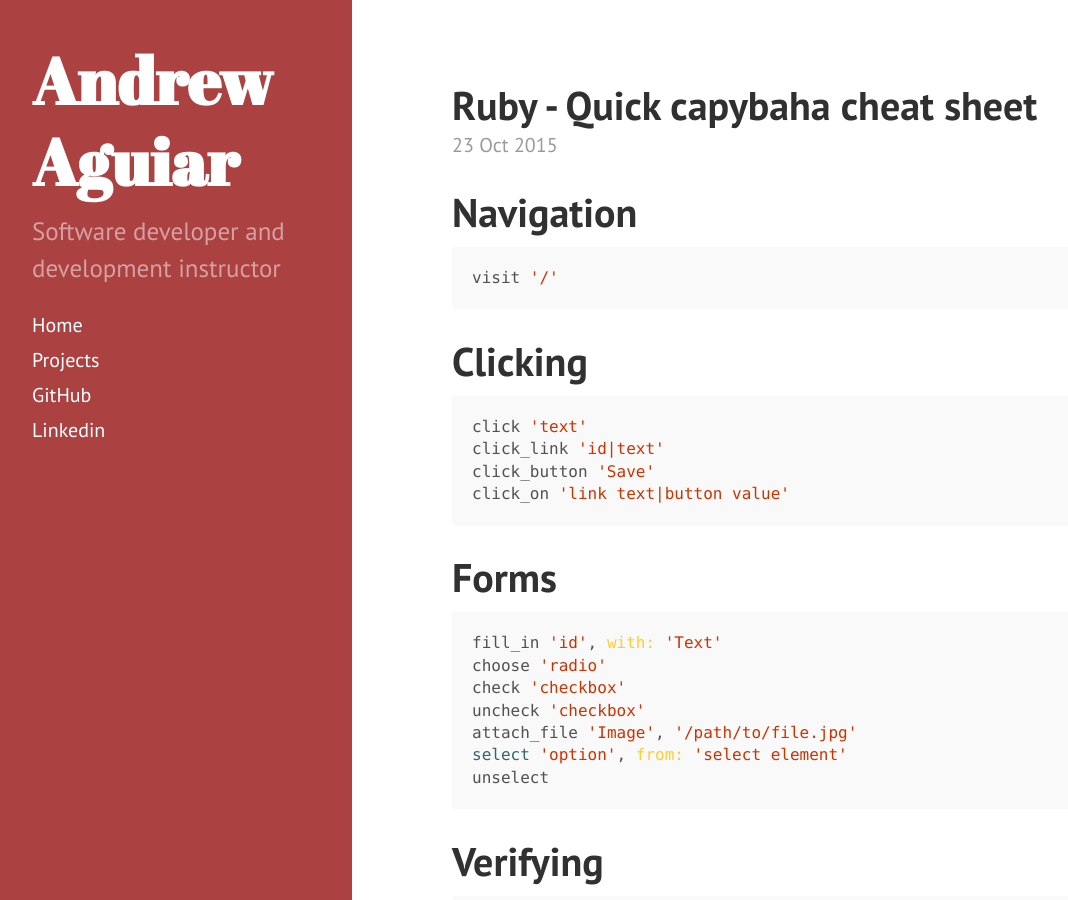
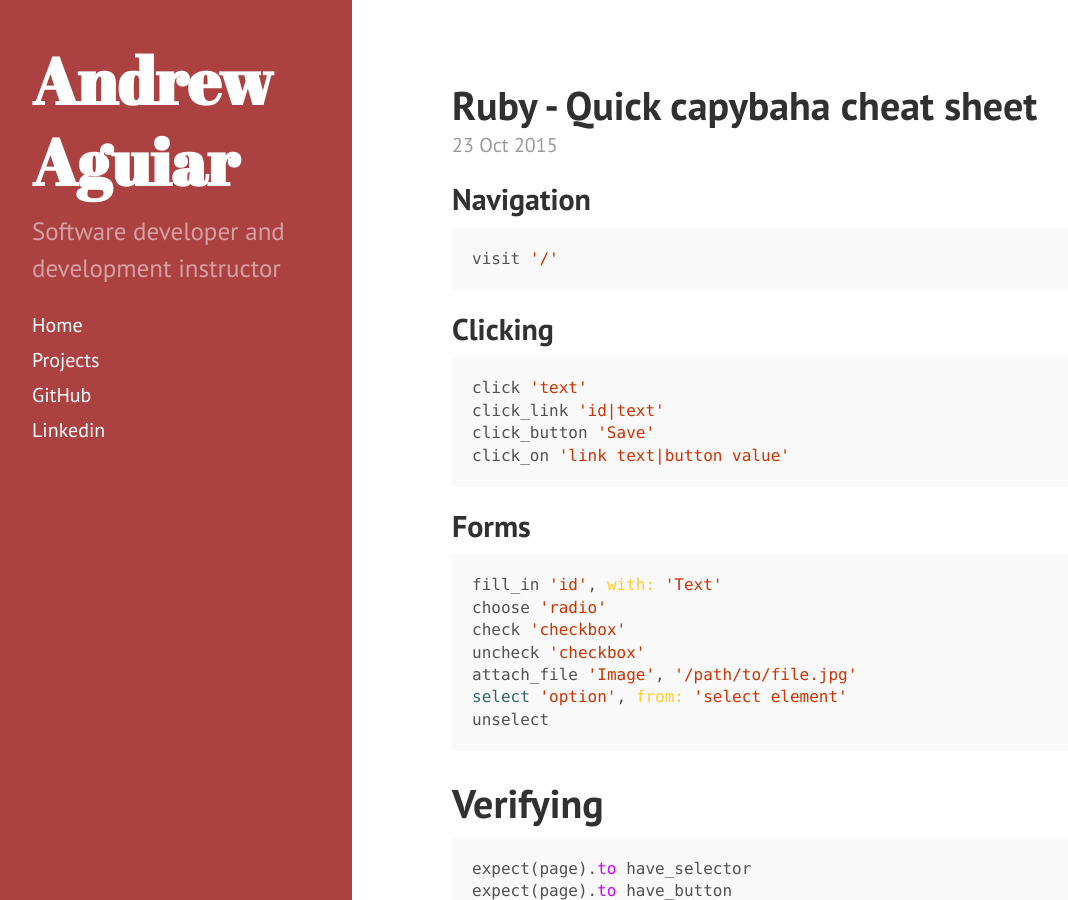
Before and after one commit to gadsc/andrewaguiar.github.io, a Jekyll site: the page built from _posts/2015-10-23-ruby-capybaha-cheat-sheet.md, in a window 1280 px wide and 900 px high. Shown: the whole window, without its empty margins (8-1076 px from the left). Built offline with Jekyll 4.4.1, drawn with Linux system fonts in a browser that asks for light colours; Markdown is read by kramdown in place of the engine named in the settings; comment, search, counter and statistics services are not loaded.

````diff
--- a/_posts/2015-10-23-ruby-capybaha-cheat-sheet.md
+++ b/_posts/2015-10-23-ruby-capybaha-cheat-sheet.md
@@ -3,12 +3,12 @@ layout: post
 title: "Ruby - Quick capybaha cheat sheet"
 ---
 
-# Navigation
+## Navigation
 ```ruby
 visit '/'
 ```
 
-# Clicking
+## Clicking
 ```ruby
 click 'text'
 click_link 'id|text'
@@ -16,7 +16,7 @@ click_button 'Save'
 click_on 'link text|button value'
 ```
 
-# Forms
+## Forms
 ```ruby
 fill_in 'id', with: 'Text'
 choose 'radio'
@@ -42,7 +42,7 @@ expect(page).to have_unchecked_field
 expect(page).to have_xpath
 ```
 
-# Page
+## Page
 ```ruby
 page.all 'a'
 page.body
@@ -55,11 +55,11 @@ page.status_code
 page.response_headers
 ```
 
-# Debugging
+## Debugging
 ```ruby
 save_and_open_page # Saves a html file with the page content rendered.
 ```
 
-# References
+## References
   - [Capybara github page](https://github.com/jnicklas/capybara)
   - [Capybara documentation](http://www.rubydoc.info/github/jnicklas/capybara/)
````
